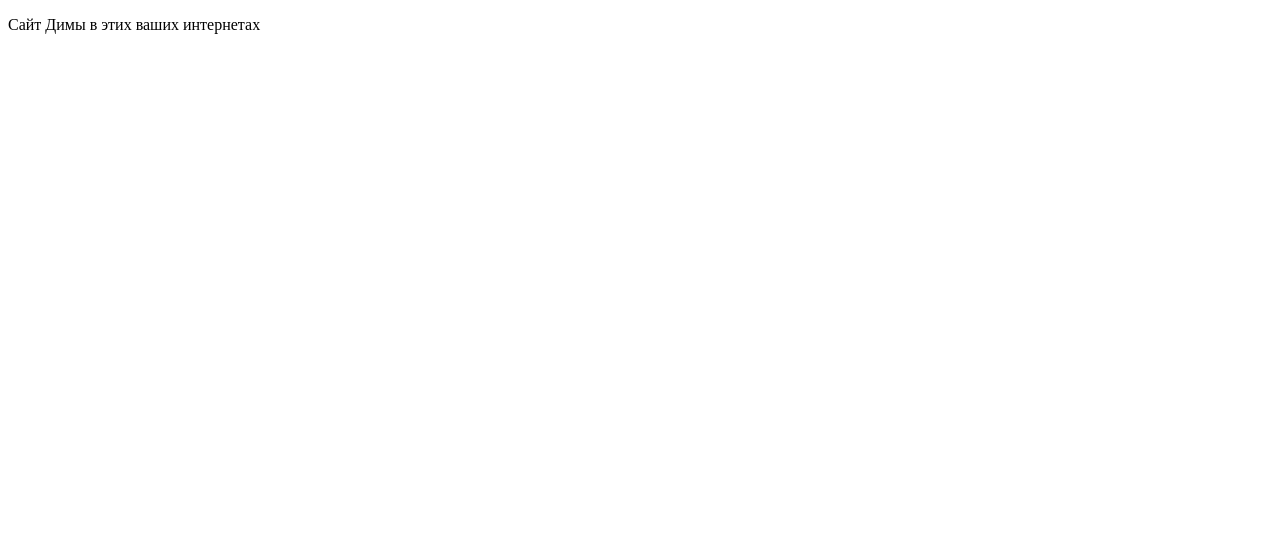
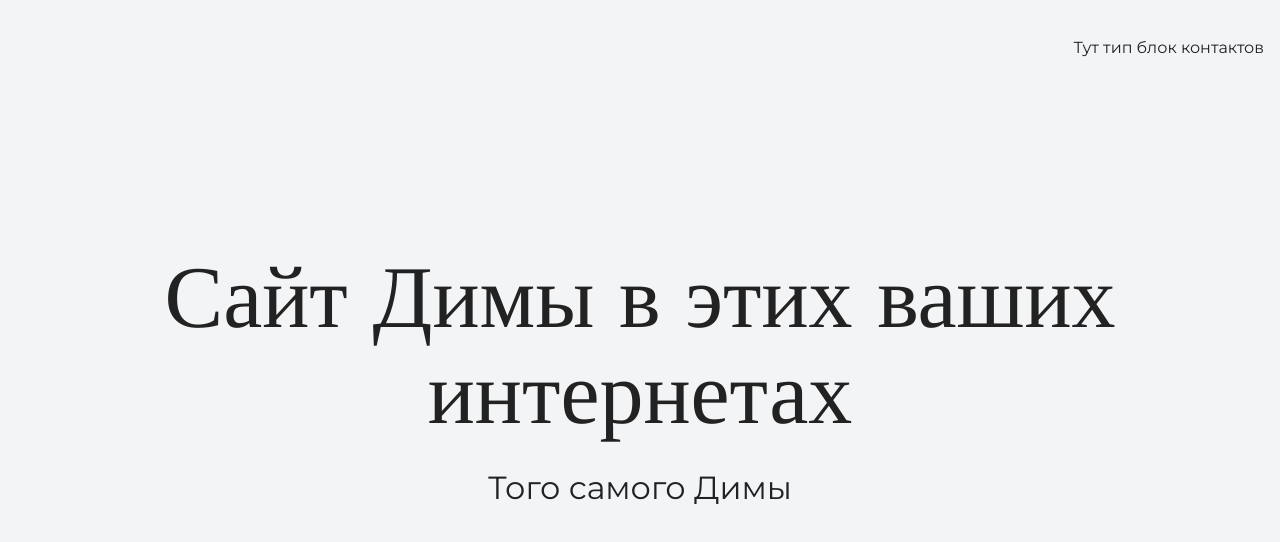
Before and after one commit to Milkhippies/site_project, a plain HTML site: page index.html in a window 1280 px wide. Drawn offline with nearby package versions, Linux system fonts and the light colour scheme.

Commit message:
Update index.html

```diff
--- a/index.html
+++ b/index.html
@@ -1,12 +1,27 @@
 <!DOCTYPE html>
-<html>
+<html lang = "ru">
   <head>
     <meta charset="utf-8">
+    <link href="https://fonts.googleapis.com/css?family=Montserrat:400,500,700|Old+Standard+TT&display=swap&subset=cyrillic" rel="stylesheet">
+    <link rel="stylesheet" href="style.css">
     <title>
       Its my page, baby
     </title>
   </head>
+
   <body>
-    <p>Сайт Димы в этих ваших интернетах</p>
+    <header class="page-header">
+      <div class="container">
+        Тут тип блок контактов
+      </div>
+    </header>
+
+    <section class="hero-image">
+      <div class="container">
+        <h1 class="heading">Сайт Димы в этих ваших интернетах</h1>
+        <p>Того самого Димы</p>
+      </div>
+    </section>
   </body>
+
 </html>
```
